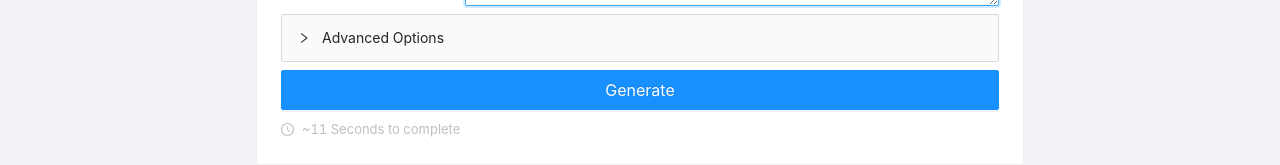
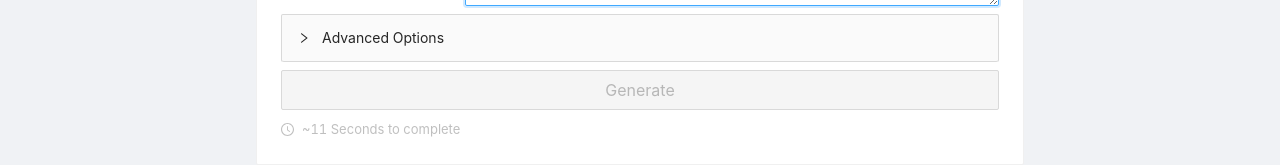
Before and after one commit to alexis-de-la-torre/ai-showcase-webapp, a Next.js app: page / in a window 1280 px wide. Shown: the part 276-441 px from the top of the page. Built offline with nearby package versions, Linux system fonts and the light colour scheme; no server answers.

Commit message:
disable if no text

```diff
--- a/pages/index.js
+++ b/pages/index.js
@@ -65,6 +65,8 @@ function GeneratePage() {
     const [prompt, setPrompt] = useState(defaultPrompt)
     const [loading, setLoading] = useState(false)
     const [model, setModel] = useState("stable-diffusion")
+
+    const [disabled, setDisabled] = useState(true)
 
     useEffect(() => {
         if(textBox.current) {
@@ -192,6 +194,13 @@ function GeneratePage() {
                                 // onChange={handleWrite}
                                 // defaultValue={defaultPrompt}
                                 ref={textBox}
+                                onChange={e => {
+                                    if (e.target.value === "") {
+                                        setDisabled(true)
+                                    }  else {
+                                        setDisabled(false)
+                                    }
+                                }}
                               />
                           </Form.Item>
 
@@ -233,6 +242,7 @@ function GeneratePage() {
                                 loading={loading}
                                 size="large"
                                 htmlType="submit"
+                                disabled={disabled}
                               >
                                   Generate
                               </Button>
```
